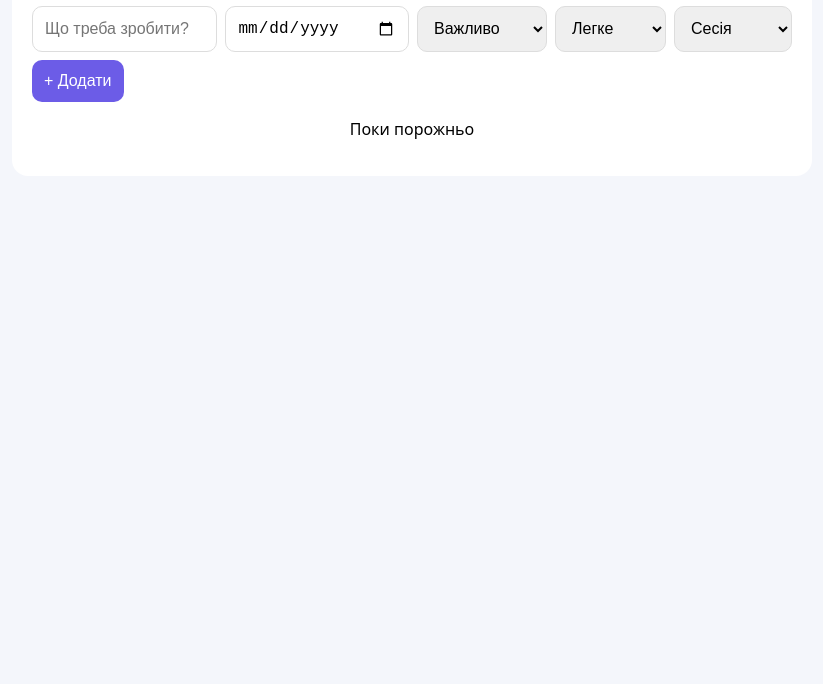
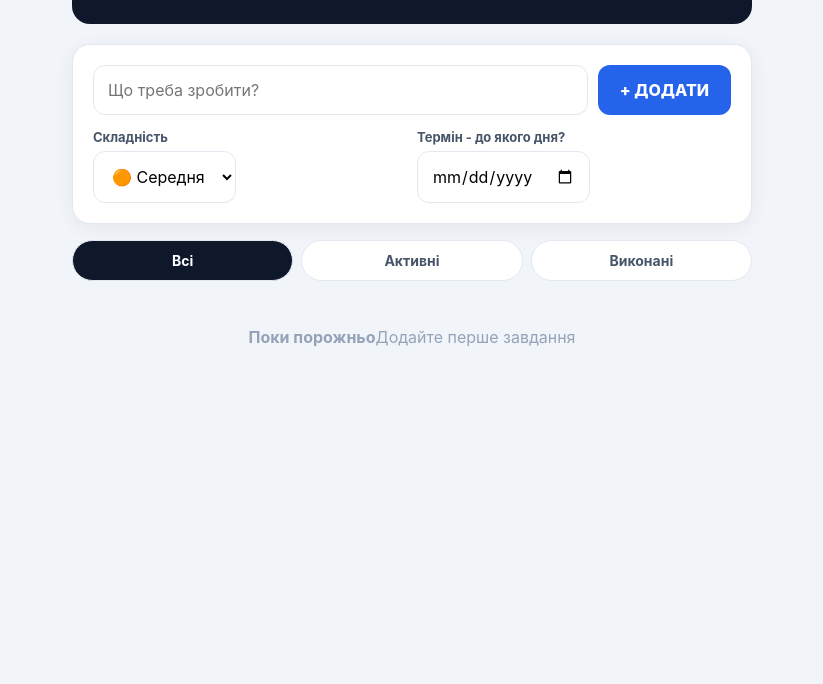
Before and after one commit to yarunazadorozhna-pixel/Spysok-sprav-, a plain HTML site: page index.html in a window 1280 px wide. Shown: the part 116-800 px from the top of the page, without its empty margins (228-1051 px from the left). Drawn offline with Linux system fonts and the light colour scheme.

Commit message:
Update index.html

```diff
--- a/index.html
+++ b/index.html
@@ -5,36 +5,58 @@
 <meta name="viewport" content="width=device-width, initial-scale=1.0">
 <title>Список справ</title>
 <style>
-*{box-sizing:border-box}
-body{font-family:system-ui,sans-serif;margin:0;background:#f4f6fb;padding:16px}
-.box{max-width:800px;margin:auto;background:white;border-radius:16px;padding:20px}
-h1{text-align:center}
-.form{display:flex;flex-wrap:wrap;gap:8px}
-input,select,button{padding:12px;border-radius:10px;border:1px solid #ddd;font-size:16px}
-input{flex:1;min-width:140px}
-button{background:#6c5ce7;color:white;border:none;cursor:pointer}
-.card{display:flex;justify-content:space-between;align-items:center;background:#f9f9ff;padding:12px;border-radius:12px;margin-top:10px;gap:10px}
-.done{text-decoration:line-through;opacity:.6}
-@media(max-width:600px){.box{padding:12px}.form{flex-direction:column}input,select,button{width:100%}.card{flex-direction:column;align-items:flex-start}}
+*{box-sizing:border-box;font-family:-apple-system,BlinkMacSystemFont,"Segoe UI",Roboto,sans-serif}
+body{margin:0;background:#F1F5F9;color:#0F172A;padding:20px 14px 60px}
+.container{max-width:680px;margin:0 auto}
+.top{background:#0F172A;color:white;padding:28px 24px;border-radius:18px;margin-bottom:20px}
+.top h1{margin:0 0 6px;font-size:32px}
+.top p{margin:0;color:#CBD5E1;font-size:15px}
+.card{background:white;border-radius:18px;padding:20px;box-shadow:0 4px 20px rgba(15,23,42,.06);border:1px solid #E2E8F0}
+label{font-size:13px;font-weight:700;color:#475569;display:block;margin:14px 0 6px}
+.input-row{display:flex;gap:10px}
+input,select{flex:1;padding:14px;border:1.5px solid #E2E8F0;border-radius:12px;font-size:16px;outline:none;background:white}
+input:focus,select:focus{border-color:#2563EB}
+button.add{background:#2563EB;color:white;border:none;padding:0 22px;border-radius:12px;font-weight:800;font-size:16px;cursor:pointer}
+.row2{display:flex;gap:10px}
+.row2>div{flex:1}
+.filters{display:flex;gap:8px;margin:16px 0}
+.filters button{flex:1;padding:11px;border-radius:999px;border:1px solid #E2E8F0;background:white;font-weight:700;cursor:pointer;color:#475569;font-size:14px}
+.filters button.active{background:#0F172A;color:white}
+.task{background:white;border:1px solid #E2E8F0;border-radius:14px;padding:16px;margin-bottom:12px;display:flex;align-items:center;gap:12px}
+.task.done{opacity:.55}.task.done .t{text-decoration:line-through}
+.task .t{flex:1;font-size:18px;font-weight:600}
+.badges{display:flex;flex-direction:column;gap:6px;align-items:flex-end}
+.badge{font-size:12px;font-weight:800;padding:5px 10px;border-radius:999px;color:white;white-space:nowrap}
+.b-easy{background:#16A34A}.b-med{background:#F97316}.b-hard{background:#DC2626}
+.b-date{background:#2563EB;font-size:12px;font-weight:700;padding:5px 10px;border-radius:999px;color:white}
+.task button.icon{border:none;background:#F1F5F9;width:38px;height:38px;border-radius:10px;cursor:pointer;font-size:18px;flex-shrink:0}
+.empty{text-align:center;color:#94A3B8;padding:30px 0}
 </style>
 </head>
 <body>
-<div class="box">
-<h1>📋 Список справ</h1>
-<div class="form">
-<input id="nazva" placeholder="Що треба зробити?">
-<input id="data" type="date">
-<select id="vazhlyvist"><option>Важливо</option><option>Середнє</option><option>Неважливо</option></select>
-<select id="skladnist"><option>Легке</option><option>Середнє</option><option>Складне</option></select>
-<select id="sesiya"><option>Сесія</option><option>Навчання</option><option>Особисте</option></select>
-<button onclick="Backend.dodaty()">+ Додати</button>
+<div class="container">
+<div class="top"><h1>Список справ</h1><p>Організуй свій день професійно</p></div>
+<div class="card">
+<div class="input-row"><input id="newTask" placeholder="Що треба зробити?"><button class="add" onclick="addTask()">+ ДОДАТИ</button></div>
+<div class="row2">
+<div><label>Складність</label><select id="diff"><option value="Легка">🟢 Легка</option><option value="Середня" selected>🟠 Середня</option><option value="Складна">🔴 Складна</option></select></div>
+<div><label>Термін - до якого дня?</label><input type="date" id="date"></div>
 </div>
-<div id="spysok"></div>
 </div>
-<script src="backend.js"></script>
+<div class="filters"><button id="f-all" class="active" onclick="setFilter('all')">Всі</button><button id="f-active" onclick="setFilter('active')">Активні</button><button id="f-done" onclick="setFilter('done')">Виконані</button></div>
+<div id="list"></div>
+</div>
 <script>
-const Frontend={show(){document.getElementById('spysok').innerHTML=Backend.data.map((z,i)=>`<div class="card"><span class="${z.zrobleno?'done':''}">${z.nazva} - ${z.data} - ${z.vazhlyvist} - ${z.skladnist} - ${z.sesiya}</span><div><button onclick="Backend.toggle(${i})">✓</button> <button onclick="Backend.del(${i})">🗑️</button></div></div>`).join('')||'<p style="text-align:center">Поки порожньо</p>';}};
-Frontend.show();
+let tasks=JSON.parse(localStorage.getItem('tasks2')||'[]');let filter='all';
+function daysLeft(d){if(!d)return '';let today=new Date();today.setHours(0,0,0,0);let dd=new Date(d);dd.setHours(0,0,0,0);let diff=Math.round((dd-today)/86400000);if(diff===0)return 'Сьогодні';if(diff===1)return 'Залишився 1 день';if(diff>1)return 'Залишилось '+diff+' дні';if(diff<0)return 'Прострочено';return d;}
+function save(){localStorage.setItem('tasks2',JSON.stringify(tasks));render();}
+function addTask(){let inp=document.getElementById('newTask');if(!inp.value.trim())return;tasks.unshift({text:inp.value.trim(),diff:document.getElementById('diff').value,date:document.getElementById('date').value,done:false});inp.value='';document.getElementById('date').value='';save();}
+function setFilter(f){filter=f;document.querySelectorAll('.filters button').forEach(b=>b.classList.remove('active'));document.getElementById('f-'+f).classList.add('active');render();}
+function toggle(i){tasks[i].done=!tasks[i].done;save();}
+function del(i){tasks.splice(i,1);save();}
+function render(){let list=document.getElementById('list');let shown=tasks.map((t,i)=>({t,i})).filter(x=>filter==='all'||(filter==='done'?x.t.done:!x.t.done));if(shown.length===0){list.innerHTML='<div class="empty"><b>Поки порожньо</b>Додайте перше завдання</div>';return;}
+list.innerHTML=shown.map(x=>{let cls=x.t.diff==='Легка'?'b-easy':x.t.diff==='Середня'?'b-med':'b-hard';return `<div class="task ${x.t.done?'done':''}"><button class="icon" onclick="toggle(${x.i})">${x.t.done?'✓':'○'}</button><span class="t">${x.t.text}</span><div class="badges"><span class="badge ${cls}">${x.t.diff.toUpperCase()}</span>${x.t.date?`<span class="b-date">📅 ${daysLeft(x.t.date)} • ${x.t.date}</span>`:''}</div><button class="icon" onclick="del(${x.i})">🗑️</button></div>`}).join('');}
+document.getElementById('newTask').addEventListener('keydown',e=>{if(e.key==='Enter')addTask();});render();
 </script>
 </body>
 </html>
```
